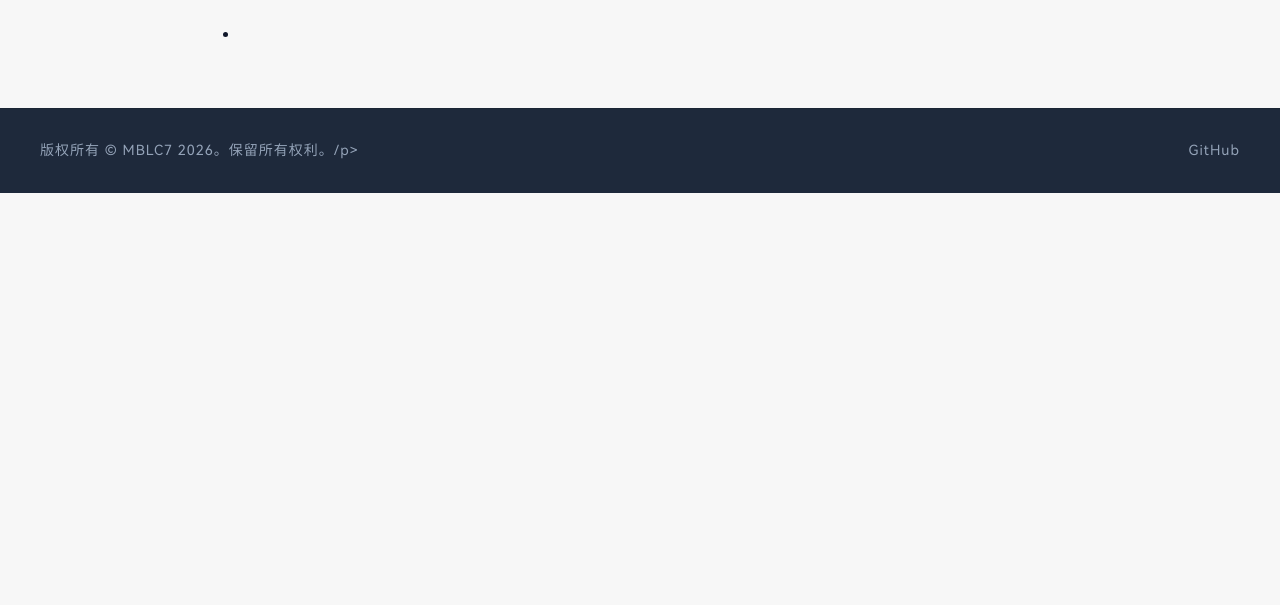
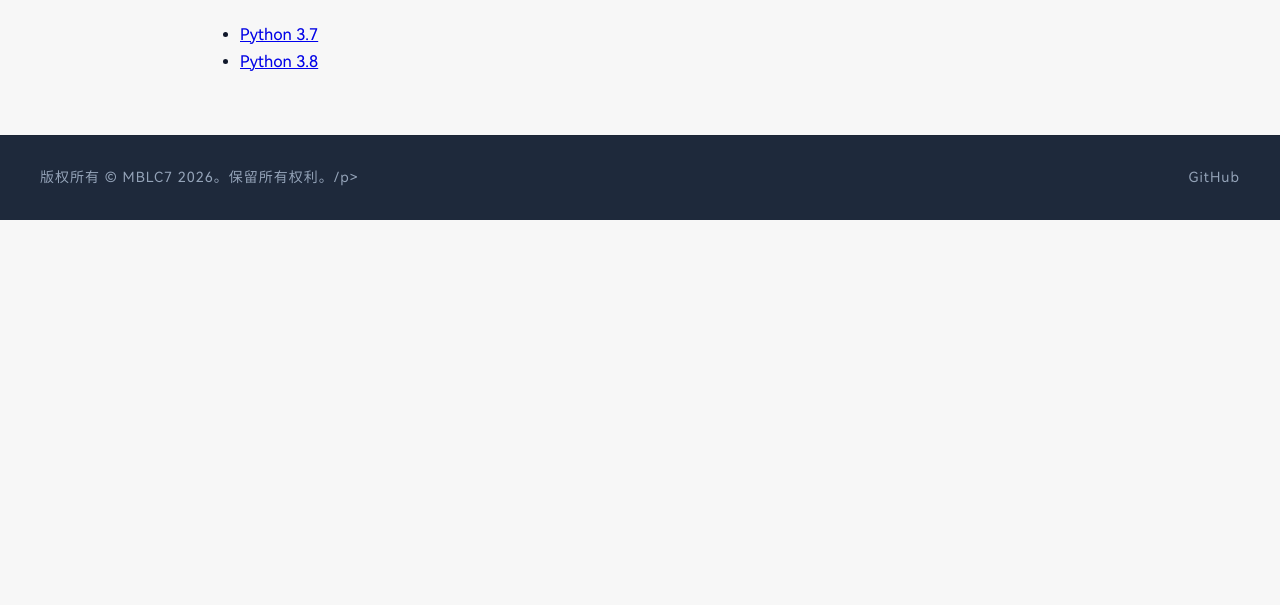
Before and after one commit to mblc-7/mblc-7.github.io, a plain HTML site: page msapps-python.html in a window 1280 px wide. Shown: the part 195-800 px from the top of the page. Drawn offline with Linux system fonts and the light colour scheme.

Commit message:
Update msapps-python.html

```diff
--- a/msapps-python.html
+++ b/msapps-python.html
@@ -13,7 +13,8 @@
       <div class="content-container">
         <h1>Python (Microsoft Store)</h1>
         <ul>
-          <li><a href="ms-windows-store://pdp/?ProductId=9nj46sx7x90p"></a></li>
+          <li><a href="ms-windows-store://pdp/?ProductId=9nj46sx7x90p">Python 3.7</a></li>
+          <li><a href="ms-windows-store://pdp/?ProductId=9mssztt1n39l">Python 3.8</a></li>
         </ul>
       </div>
     </main>
```
